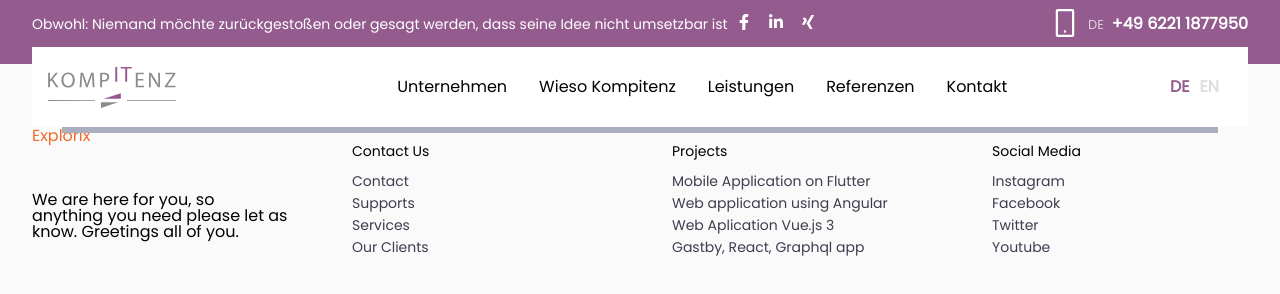
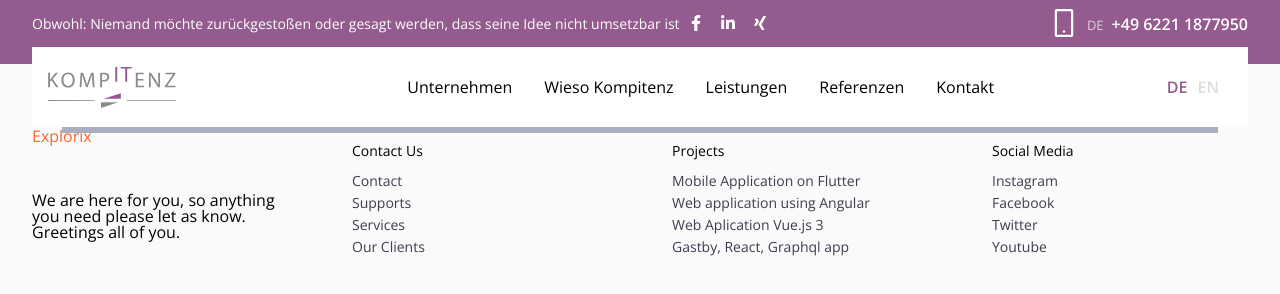
Before and after one commit to MilinkoDragovic/kompitenz-site, a Gatsby site: page /page-2 in a window 1280 px wide. Built offline with nearby package versions, Linux system fonts and the light colour scheme; Gatsby itself is replaced by a stand-in of ours.

Commit message:
fix fonts

```diff
--- a/package.json
+++ b/package.json
@@ -5,6 +5,7 @@
   "version": "0.1.0",
   "author": "Kyle Mathews <mathews.kyle@gmail.com>",
   "dependencies": {
+    "@fontsource/open-sans": "^4.5.1",
     "@fontsource/poppins": "^4.5.0",
     "@use-it/interval": "^1.0.0",
     "babel-plugin-styled-components": "^1.13.3",
@@ -16,6 +17,7 @@
     "gatsby-plugin-react-helmet": "^5.0.0",
     "gatsby-plugin-sharp": "^4.0.0",
     "gatsby-plugin-styled-components": "^5.0.0",
+    "gatsby-plugin-web-font-loader": "^1.0.4",
     "gatsby-source-filesystem": "^4.0.0",
     "gatsby-transformer-json": "^4.0.0",
     "gatsby-transformer-sharp": "^4.0.0",
--- a/src/components/styles/GlobalStyles.js
+++ b/src/components/styles/GlobalStyles.js
@@ -20,7 +20,8 @@ export const theme = {
         background: '#ffffff',
         primary: '#945b8e',
         secondary: '#664563',
-        gray: '#dddddd'
+        gray: '#dddddd',
+        dark_pink: '#7a4a75'
       },
   }
 
@@ -32,7 +33,7 @@ export const GlobalStyle = createGlobalStyle`
     }
 
     html, body {
-        font-family: "Poppins";
+        font-family: "Open Sans";
         font-size: ${({ theme }) => theme.fontSize.base};
         color: ${({ theme }) => theme.colors.text};
         scroll-behavior: smooth;
@@ -93,20 +94,27 @@ export const GlobalStyle = createGlobalStyle`
             display: block;
             font-size: 18px;
             font-weight: 800;
+            margin-bottom: 15px;
+            color: ${({ theme }) => theme.colors.dark_pink}
         }
 
         h2 {
             display: block;
-            font-weight: 700;
-            color: #f65935;
-            margin-bottom: 20px;
-            font-size: 2rem;
+            font-weight: bold;
+            font-family: "Poppins";
+            margin-bottom: 1.5rem;
+            font-size: 2.5rem;
+            color: ${({ theme }) => theme.colors.text};
+
+            strong {
+                color: #e0e0e0;
+            }
         }
 
         h6 {
-            font-size: 19px;
-            color: #9aa0ae;
-            line-height: 30px;
+            font-size: 1rem;
+            color: #999999;
+            line-height: 1.6;
             margin-bottom: 0;
         }
     }
```
Also changed, not shown: gatsby-browser.js (+10 -9 lines), src/components/Features.js (+25 -6 lines), 1 other file.
